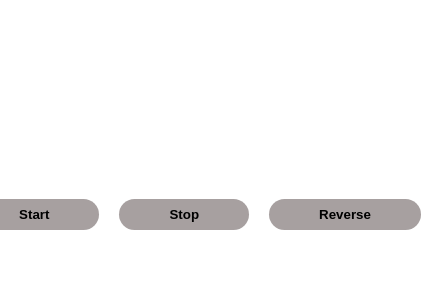
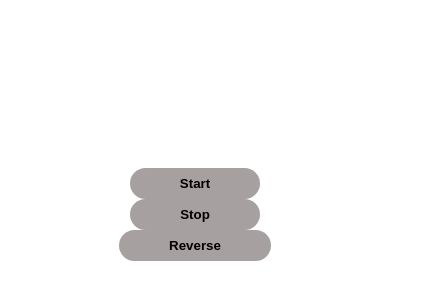
Before and after one commit to Darshittarapara/Color-filcker, a plain HTML site: page index.html in a window 390 px wide. Shown: the part 208-508 px from the top of the page, 421 px wide, since content can reach past the window. Drawn offline with Linux system fonts and the light colour scheme.

Commit message:
Update style.css

```diff
--- a/style.css
+++ b/style.css
@@ -44,3 +44,14 @@ position: relative;
     letter-spacing: 1px;
 
 }
+
+@media screen and (max-width:545px) {
+    .container{
+        display: flex;
+        justify-content: center;
+        align-items: center;
+        flex-direction: column;
+
+    }
+
+}
```
